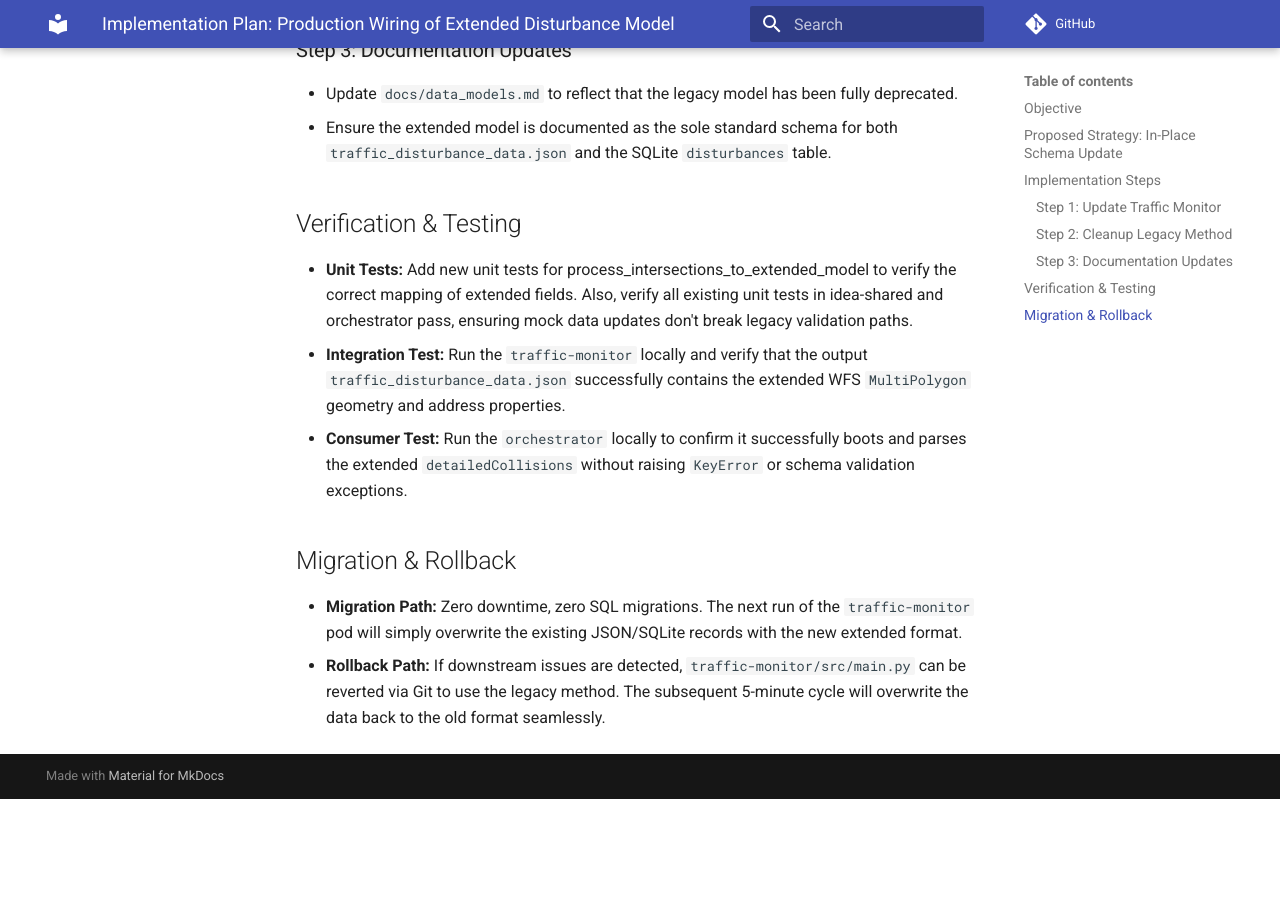
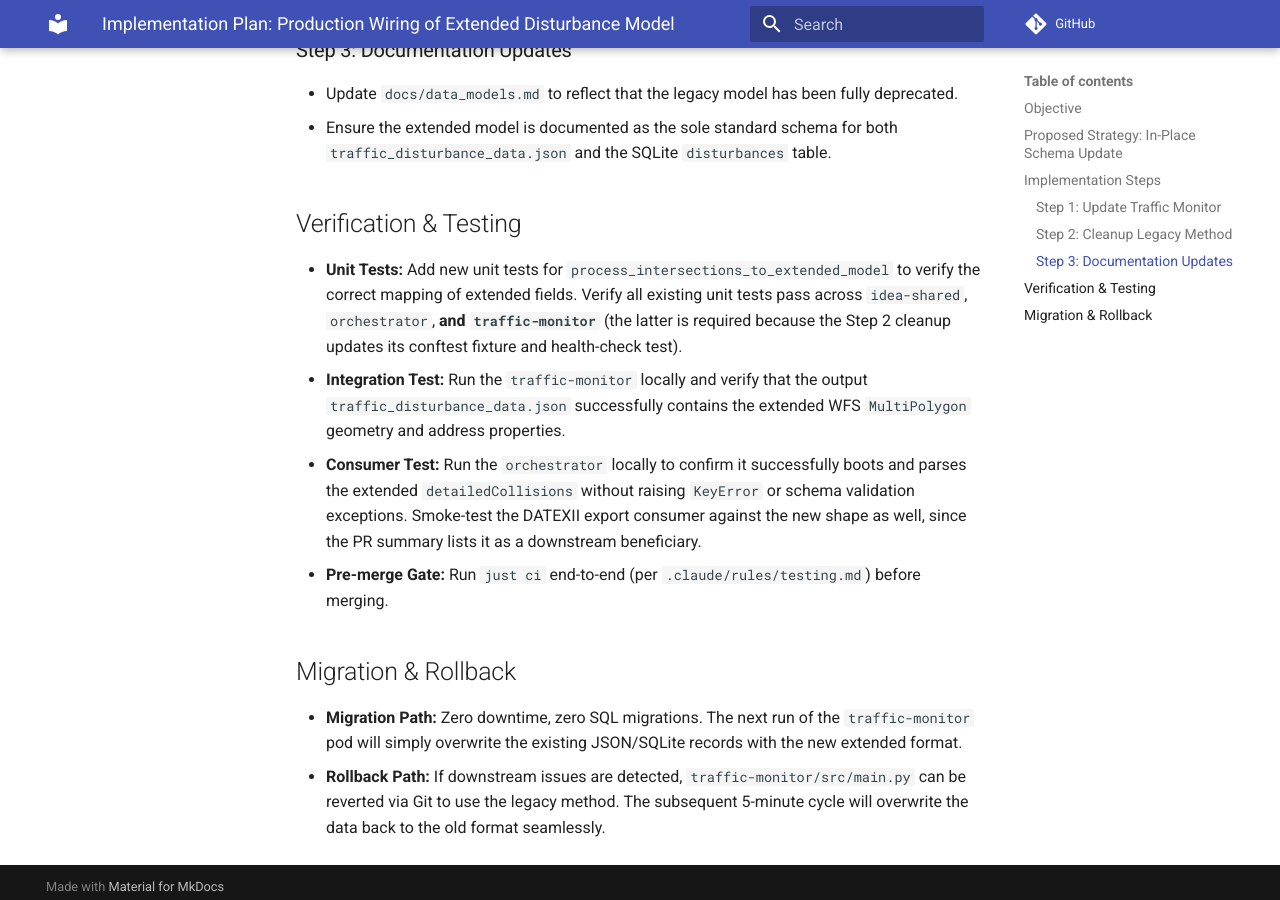
Before and after one commit to ForumViriumHelsinki/IDEA-Helsinki, an MkDocs documentation site: the page built from docs/prps/PRP_extended_disturbance_model_adoption.md, in a window 1280 px wide and 900 px high, scrolled down 1679 px. Built offline with MkDocs 1.6.1 and Material for MkDocs 9.7.7, drawn with Linux system fonts in a browser that asks for light colours; comment, search, counter and statistics services are not loaded; before the commit the page ends 2478 px from its top, so only the background shows below that.

Commit message:
Update docs/prps/PRP_extended_disturbance_model_adoption.md
Co-authored-by: Lauri Gates <lauri.gates@forumvirium.fi>

```diff
--- a/docs/prps/PRP_extended_disturbance_model_adoption.md
+++ b/docs/prps/PRP_extended_disturbance_model_adoption.md
@@ -37,9 +37,10 @@
 - Ensure the extended model is documented as the sole standard schema for both `traffic_disturbance_data.json` and the SQLite `disturbances` table.
 
 ## Verification & Testing
-- **Unit Tests:** Add new unit tests for process_intersections_to_extended_model to verify the correct mapping of extended fields. Also, verify all existing unit tests in idea-shared and orchestrator pass, ensuring mock data updates don't break legacy validation paths.
+- **Unit Tests:** Add new unit tests for `process_intersections_to_extended_model` to verify the correct mapping of extended fields. Verify all existing unit tests pass across `idea-shared`, `orchestrator`, **and `traffic-monitor`** (the latter is required because the Step 2 cleanup updates its conftest fixture and health-check test).
 - **Integration Test:** Run the `traffic-monitor` locally and verify that the output `traffic_disturbance_data.json` successfully contains the extended WFS `MultiPolygon` geometry and address properties.
-- **Consumer Test:** Run the `orchestrator` locally to confirm it successfully boots and parses the extended `detailedCollisions` without raising `KeyError` or schema validation exceptions.
+- **Consumer Test:** Run the `orchestrator` locally to confirm it successfully boots and parses the extended `detailedCollisions` without raising `KeyError` or schema validation exceptions. Smoke-test the DATEXII export consumer against the new shape as well, since the PR summary lists it as a downstream beneficiary.
+- **Pre-merge Gate:** Run `just ci` end-to-end (per `.claude/rules/testing.md`) before merging.
 
 ## Migration & Rollback
 - **Migration Path:** Zero downtime, zero SQL migrations. The next run of the `traffic-monitor` pod will simply overwrite the existing JSON/SQLite records with the new extended format.
```
